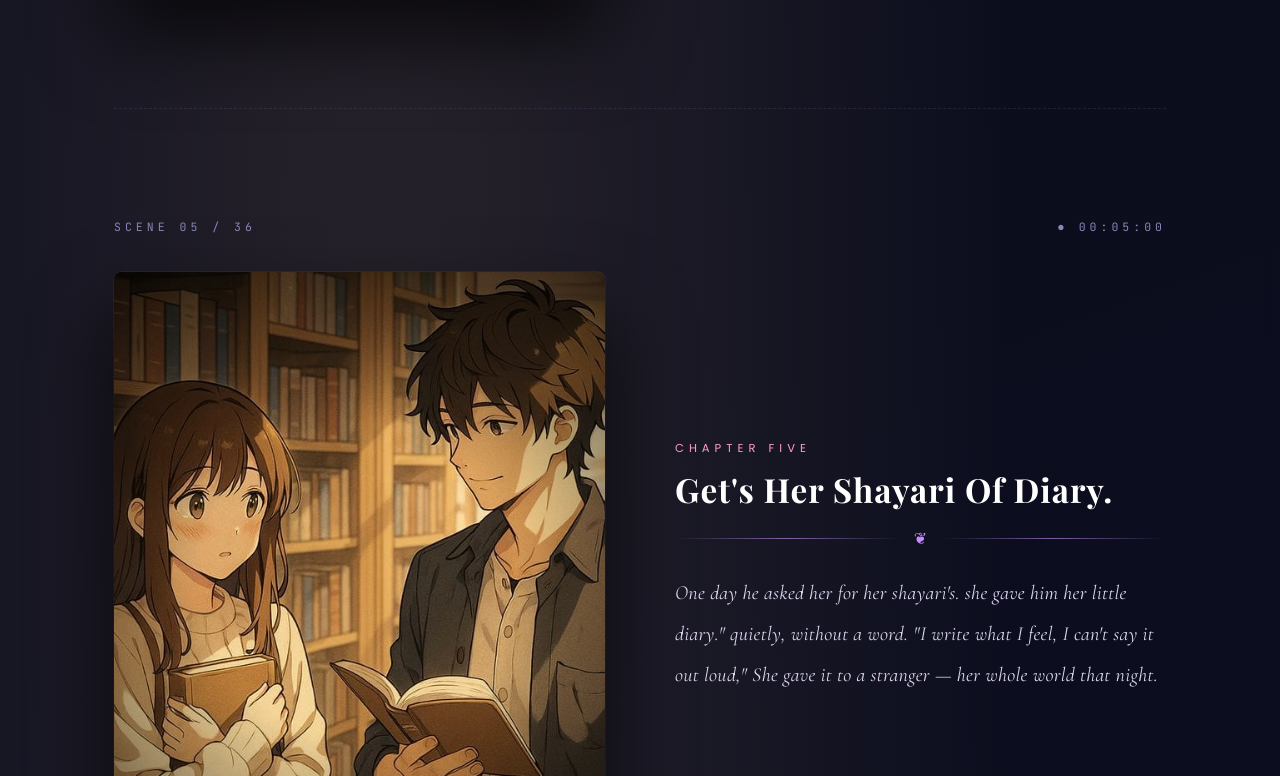
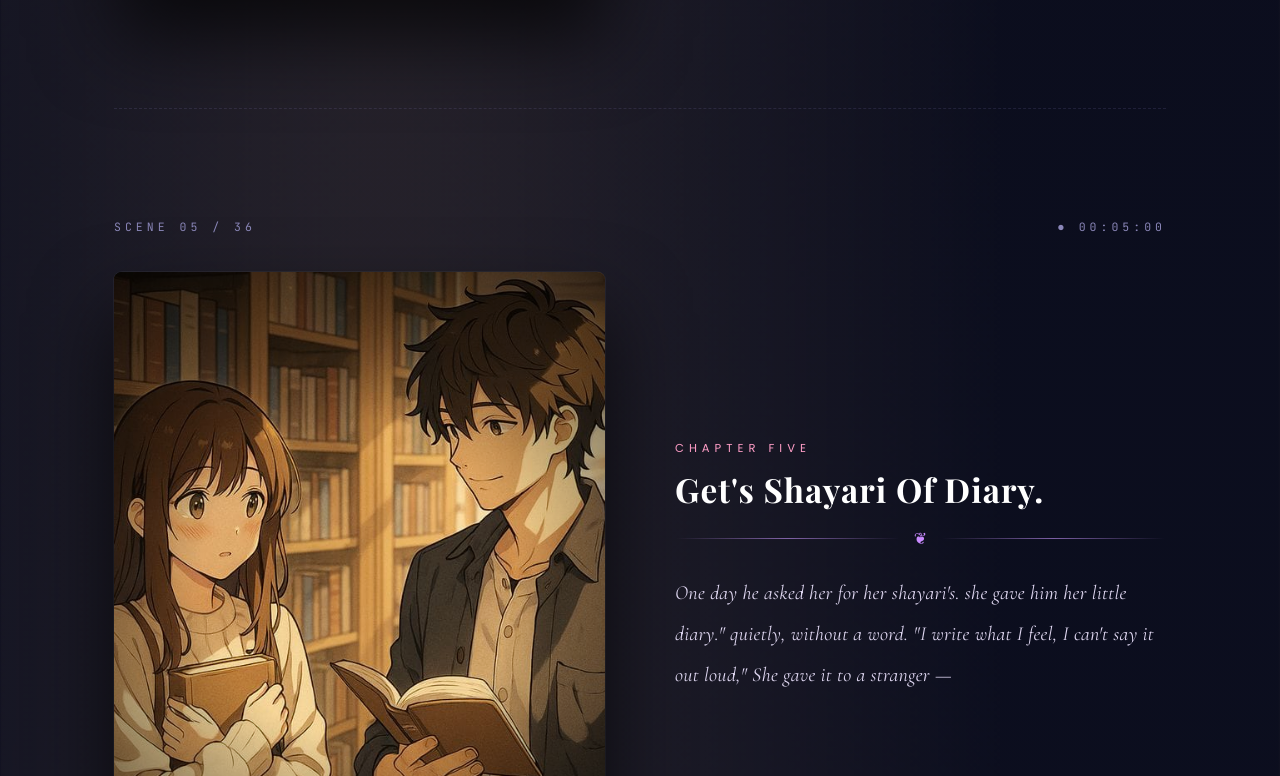
Before and after one commit to JaySzn992000/astorybybhumi, a React (Create React App) app: page / in a window 1280 px wide. Shown: the part 4124-4900 px from the top of the page. Built offline with nearby package versions, Linux system fonts and the light colour scheme; a web font is replaced by a local one.

Commit message:
first commit

```diff
--- a/src/App.js
+++ b/src/App.js
@@ -60,41 +60,42 @@ shayari: `She laughed like sunlight spilling through windows,\nTalked to strange
 { id: 2, video: video2_1, chapter: "Chapter Two", title: "The Hidden Shayari She Writes.", act: "act1", mood: "happy",
 shayari: `In a little notebook, hidden from sight,\nShe poured out her heart every single night.\nWords she couldn't speak, feelings she couldn't show,\nHer shayaris became the only place she'd go.` },
 { id: 3, image: img2, chapter: "Chapter Three", title: "A Quiet Stranger.", act: "act1", mood: "happy",
-shayari: `One ordinary evening, one ordinary office,\nA Quiet stranger's sit's across her desk' front.\nShe asked for a chai, he looked confused, then said yes,\nAnd that's where it all began.\n` },
+shayari: `One ordinary evening, one ordinary office,\nA Quiet stranger' sit's across her desk' front.\nShe asked for a chai, he looked confused, then said yes,\nAnd that's where it all began.\n` },
 { id: 4, image: img3, chapter: "Chapter Four", title: "A Quiet Guy.", act: "act1", mood: "happy",
-shayari: `He spoke in whispers, looked down when he smiled,\nCarried a silence that felt like a child.\nShe was the storm, he was the calm in the sea,\nTwo different worlds — what happens Later Let's see...` },
-{ id: 5, image: img4, chapter: "Chapter Five", title: "Get's Her Shayari Of Diary.", act: "act1", mood: "happy",
-shayari: `One day he asked her for her shayari's. she gave him her little diary." quietly, without a word. "I write what I feel, I can't say it out loud," She gave it to a stranger — her whole world that night.` },
+shayari: `He spoke in whispers, looked down when he smiled,\nCarried a silence that felt like a child.\n` },
+{ id: 5, image: img4, chapter: "Chapter Five", title: "Get's Shayari Of Diary.", act: "act1", mood: "happy",
+shayari: `One day he asked her for her shayari's. she gave him her little diary." quietly, without a word. "I write what I feel, I can't say it out loud," She gave it to a stranger —` },
 { id: 6, image: img5, chapter: "Chapter Six", title: "Read's Her Heart Through Shayari.", act: "act1", mood: "happy",
 shayari: `Page after page, he felt her pain,\nHer hidden storms, her silent rain.\nHe realised then, in that quiet room That\n Extrovert girl was empty in her heart, Her\n smile was a mask for a quiet gloom.` },
 { id: 7, image: img6, chapter: "Chapter Seven", title: "The Pen He Never Thought He'd Hold.", act: "act2", mood: "calm",
-shayari: `He picked up a pen he never thought he'd hold,\nWrote her a shayari, shy and bold.\nFor the first time in his life, words found his hand,\nA language he never knew he'd understand.` },
+shayari: `He picked up a pen he never thought he'd hold,\nWrote a shayari, shy and bold.\nFor the first time in his life, words found his hand,\nA language he never knew he'd understand.` },
 { id: 8, image: img7, chapter: "Chapter Eight", title: "Both Started Writing Shayari.", act: "act2", mood: "calm",
-shayari: `Two pens, two hearts, one beautiful rhyme,\nTheir thought's filled the pages, one line at a time.\nThey wrote of stars, of dreams, of fears,\nOf laughter, of loss, of unshed tears of love, of  \n silence, Two souls writing what they never knew.` },
-{ id: 9, image: img8, chapter: "Chapter Nine", title: "The Never-Ending Talk's.", act: "act2", mood: "calm",
-shayari: `Messages at midnight, calls at dawn,\nTheir voices tangled like a favourite song.\nThe world slept on, but they stayed awake,\n Not in love, but something deeper Two people \n who became each other's strength,
+shayari: `Their thought's filled the pages, one line at a time.\nThey wrote of stars, of dreams, of fears,\nOf laughter, of loss, of unshed tears of love, of  \n silence, Both started writing what they never knew.` },
+{ id: 9, image: img8, chapter: "Chapter Nine", title: "Never-Ending Talk's Only as Friends.", act: "act2", mood: "calm",
+shayari: `Messages at midnight, calls at dawn,\nTheir voices tangled like a favourite song.\nThe world slept on, but they stayed awake,\n Not in love, but as friends only but something deeper Two people \n who became each other's strength,
 Teaching, supporting emotionally, learning about life, \n standing side by side,
 In every up and down, in every tide..` },
-{ id: 10, image: img9, chapter: "Chapter Ten", title: "The First Hang-Out.", act: "act2", mood: "calm",
-shayari: `They start's hangout — ,\n Coffee shops, long walks, silly fights, \n Endless laughter under city lights. \n Just two friends -- nothing more, nothing less,
+{ id: 10, image: img9, chapter: "Chapter Ten", title: "First Hang-Out.", act: "act2", mood: "calm",
+shayari: `The First hangout They met— ,\n Just two friends -- nothing more, nothing less,
 But a quiet comfort grows day by day, When they meet face to face.` },
 { id: 11, image: img10, chapter: "Chapter Eleven", title: "A Pencil, A Paper, He Drew Her Face.", act: "act2", mood: "calm",
-shayari: `With a pencil and patience, he drew her face,\nEvery line, every curve, every hidden grace.\nShe looked at it speechless — eyes wet and bright,\n"You made me look beautiful.".` },
+shayari: `With a pencil and patience, he drew her face,\nEvery line, every curve, every hidden grace.\nShe looked at it speechless — eyes wet and bright.".` },
 { id: 2, video: video2_2, chapter: "Chapter Eleven", title: "Thread By Thread.", act: "act1", mood: "happy",
 shayari: `He tried. He failed. But he made her sketch.
 Not perfectly. But honestly.` },
-{ id: 12, image: img11, chapter: "Chapter Twelve", title: "The Headphone Gift ' From Her.", act: "act2", mood: "calm",
+{ id: 12, image: img11, chapter: "Chapter Twelve", title: "The Headphone Gift.", act: "act2", mood: "calm",
 shayari: `She gifted him headphones, quiet and small,\n"For the boy who walked alone through it all."\n He'd listen to songs all day, every day, Lost  \n  in his Music's far away, Now that \n headphones he use's all the day like \n it is a part of his life.` },
 { id: 13, image: img12, chapter: "Chapter Thirteen", title: "Then The Fight Began", act: "act3", mood: "shock",
-shayari: `He felt something fo her — she didn't feel the same.
+shayari: `He felt something fo her — but she didn't feel the same He felt.
+That's was just a freindship nothing more than that...
 One careless word, and everything changed its name.
 A silence louder than anything heard,
 Pride spoke first, and hurt spoke fast,
 And a beautiful friendship became the past..` },
 { id: 14, image: img13, chapter: "Chapter Fourteen", title: "Everything Went Wrong.", act: "act4", mood: "sad",
-shayari: `The chats went cold, the calls went dead,\nOnly her diary knew what she said.\nEverything they built — shattered, torn,\nLeft her questioning why they even talked.` },
+shayari: `The chats went cold, the calls went dead,\nOnly her diary knew what she said.\nEverything they built — shattered, torn,\nLeft her questioning why she even talked.` },
 { id: 15, image: img14, chapter: "Chapter Fifteen", title: "I Know It Hurt's.", act: "act4", mood: "sad",
-shayari: `I know you're hurting — more than words can hold,\nI know your heart feels heavy, dark and cold.\nI'm not here to justify or defend,\nI'm here because I never wanted this end.` },
+shayari: `I know you're hurting — more than words can hold,\nI know your heart feels heavy, dark and cold.\nI'm not here to justify or defend,\nI'm here because I never wanted this way end.` },
 // { id: 16, image: img15, chapter: "Chapter Sixteen", title: "I Am Trying My Best", act: "act4", mood: "sad",
 // shayari: `I'm trying my best — in ways you can't see,\nTo become the person you needed me to be.\nEvery apology I write, every tear I hide,\nCarries the weight of the day you cried.` },
 { id: 17, image: img16, chapter: "Chapter Seventeen", title: "The Emptine'ss.", act: "act4", mood: "sad",
@@ -353,7 +354,7 @@ const chats = [
 {
 img: chat1,
 topLine: "3 weeks ago, you asked…",
-title: "Can we live like this ? ... not love but this... ",
+title: "Not Love But As Friend's Only. Just want the same way... ",
 time: "11:47 pm",
 label: "Chat 1",
 },
@@ -367,7 +368,7 @@ label: "Chat 2",
 {
 img: chat3,
 topLine: "4 weeks ago, you said…",
-title: "Once You told I'm Scared of being Alone...",
+title: "I'm Scared of being Alone Now...",
 time: "9:29 pm",
 label: "Chat 2",
 }
@@ -375,29 +376,29 @@ label: "Chat 2",
 {
 img: chat4,
 topLine: "4 weeks ago, you said…",
-title: "Bhumii Once you said me... close one ka life sa jana why this so normalised ???",
+title: "Why this so normalised Now ?",
 time: "9:29 pm",
 label: "Chat 2",
 },
-{
-img: chat5,
-topLine: "4 weeks ago, you said…",
-title: "How much We were Deep ...",
-time: "9:29 pm",
-label: "Chat 2",
-}
+// {
+// img: chat5,
+// topLine: "4 weeks ago, you said…",
+// title: "How much We were Deep ...",
+// time: "9:29 pm",
+// label: "Chat 2",
+// }
 ,
 {
 img: chat6,
 topLine: "4 weeks ago, you said…",
-title: "I did the same in hesitation with you... not to bother you...",
+title: "I did the same in hesitation... not to bother you Bhumii...",
 time: "9:29 pm",
 label: "Chat 2",
 },
 {
 img: chat7,
 topLine: "4 weeks ago, you said…",
-title: "What boy's does in Love...",
+title: "....",
 time: "9:29 pm",
 label: "Chat 2",
 }
@@ -413,7 +414,7 @@ label: "Chat 2",
 {
 img: chat10,
 topLine: "4 weeks ago, you said…",
-title: "A Bhumii, Any Problem U Can share Me...",
+title: "A Promise , Any Problem U Can share Me...",
 time: "9:29 pm",
 label: "Chat 2",
 }
@@ -421,7 +422,7 @@ label: "Chat 2",
 {
 img: chat11,
 topLine: "4 weeks ago, you said…",
-title: "Now I understand...",
+title: "Now I understand.",
 time: "9:29 pm",
 label: "Chat 2",
 }
@@ -429,7 +430,7 @@ label: "Chat 2",
 {
 img: chat12,
 topLine: "4 weeks ago, you said…",
-title: "But I Prayer...",
+title: "I Prayer.",
 time: "9:29 pm",
 label: "Chat 2",
 }
@@ -446,7 +447,7 @@ label: "Chat 2",
 {
 img: chat9,
 topLine: "4 weeks ago, you said…",
-title: "Bhumii... Once listen to that heart you had for me. I genuinely promise — I won't bother you, I won't hurt you, not playing with you... May Krishna bless us this time. Please —",
+title: "Bhumii... Once listen to that heart you had for me. I genuinely promise — I won't bother you, I won't hurt you, not playing with you... Not even asking for Love anymore... May Krishna bless us this time. Please —",
 time: "9:29 pm",
 label: "Chat 2",
 }
@@ -459,7 +460,7 @@ return (
 
 <div className="chat-memories-inner">
 <p className="chat-memories-label">Once you said me…</p>
-<h2 className="chat-memories-title">Do you Remember... ??? What Us ???</h2>
+<h2 className="chat-memories-title">Some Memories...</h2>
 
 <div className="chat-list">
 {chats.map((chat, i) => (
--- a/src/SorryScene.js
+++ b/src/SorryScene.js
@@ -82,7 +82,8 @@ Let's be that again.
 That Bhumi.
 That Jay.
 
-that's it nothing more than that.
+Just Friend's...
+
 
 </p>
 
```
Also changed, not shown: src/Images/9.jpeg.
